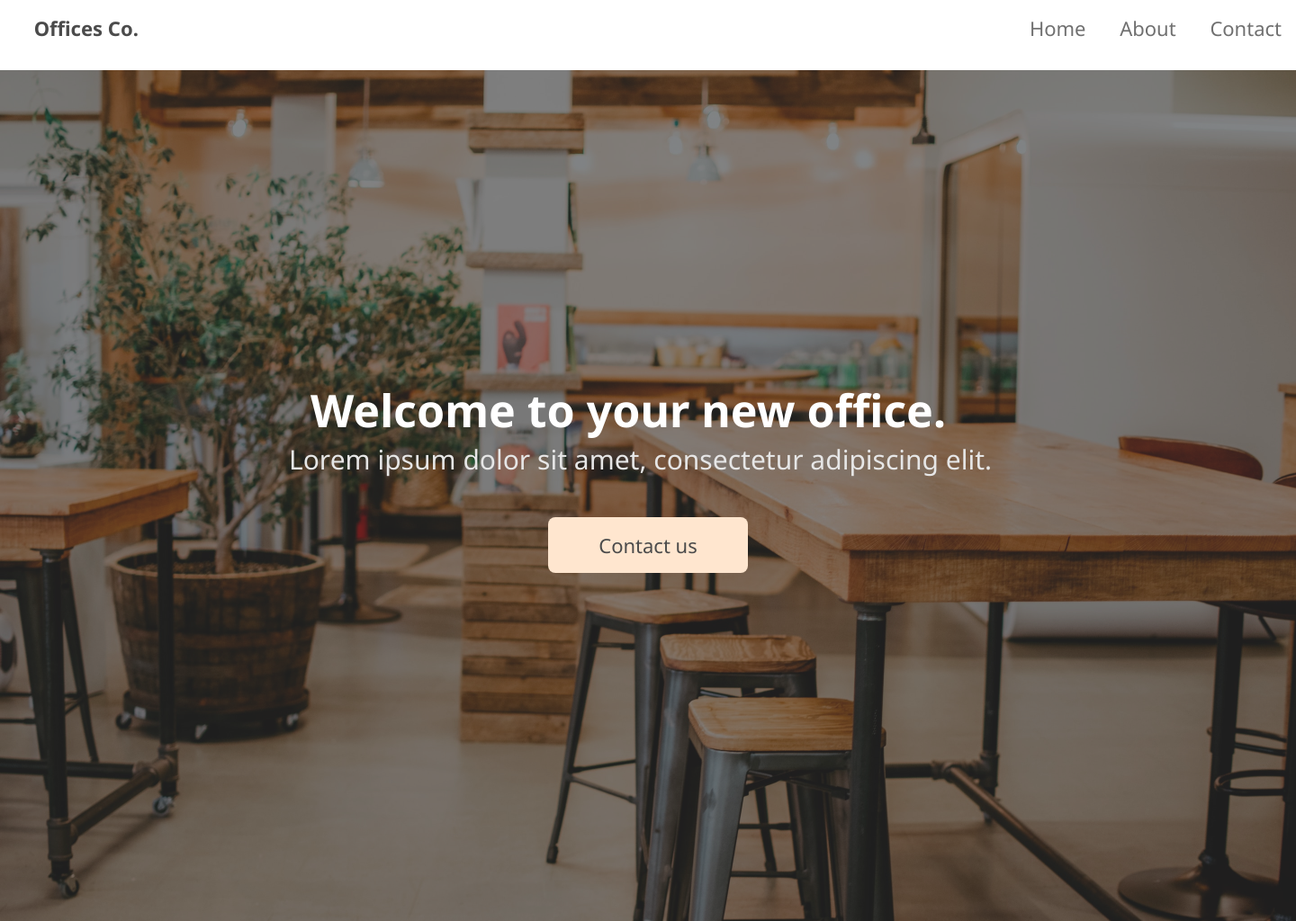
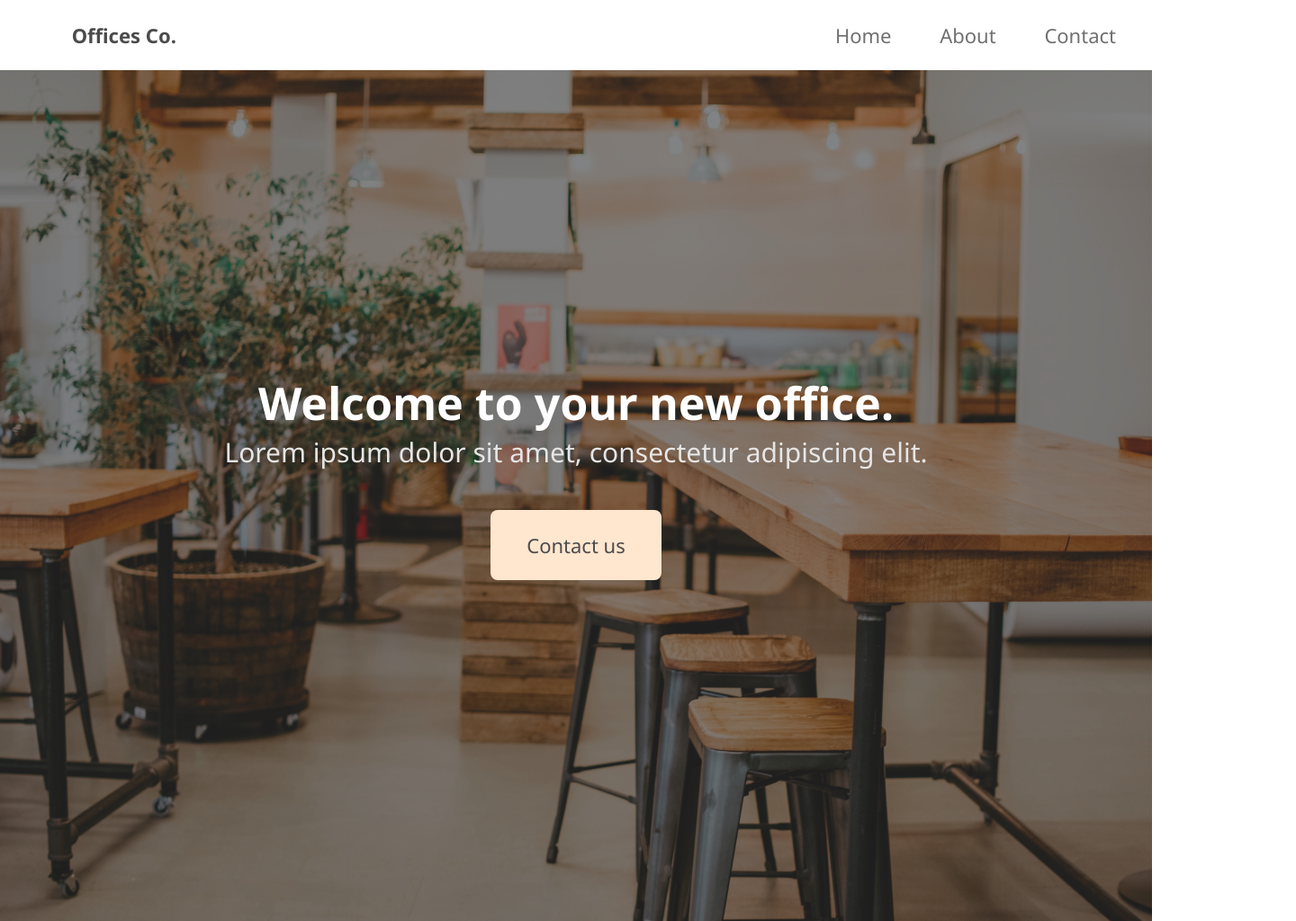
Before and after one commit to viveralia/vanilla-css, a website built with Parcel: page src/index.html in a window 1280 px wide. Shown: the whole page at 90% size, 1440 px wide, since content can reach past the window. Built offline with nearby package versions, Linux system fonts and the light colour scheme.

Commit message:
menu changes

```diff
--- a/src/index.html
+++ b/src/index.html
@@ -26,9 +26,11 @@
     </header>
 
     <section>
-      <h1>Welcome to your new office.</h1>
-      <p>Lorem ipsum dolor sit amet, consectetur adipiscing elit.</p>
-      <button>Contact us</button>
+      <div class="center">
+        <h1>Welcome to your new office.</h1>
+        <p>Lorem ipsum dolor sit amet, consectetur adipiscing elit.</p>
+        <button>Contact us</button>
+      </div>
     </section>
   </body>
 </html>
--- a/src/styles/index.scss
+++ b/src/styles/index.scss
@@ -7,30 +7,26 @@
 }
 
 header {
-  width: 1440px;
-  height: 78px;
-
   nav {
     font-family: Noto Sans;
     font-size: 22px;
-    line-height: 30px;
     text-align: right;
     display: flex;
     align-items: center;
 
     ul{
-      width: 1440px;
-    }
-
+      width: 100%;
+      padding-right: 1rem;
       li {
         color: #707070;
         font-weight: 500;
         display: inline-block;
-      margin: 1rem;
+        margin: 1.5rem;
+      }
     }
 
     .office {
-      width: 140px;
+      width: 200px;
       font-weight: 800;
       color: #4B4B4B;
       margin: 0 2rem;
@@ -40,16 +36,16 @@ header {
 
 section {
   background-image: url(../Background.png);
-  width: 1440px;
+  width: 100%;
   height: 946px;
   display: flex;
   align-items: center;
   justify-content: center;
-  flex-direction: column;
 
+  .center {
+    text-align: center;
     h1 {
       color: #FFFFFF;
-    width: 750px;
       height: 68px;
       font-family: Noto Sans;
       font-weight: bold;
@@ -59,7 +55,6 @@ section {
 
     p {
       color: #E6E6E6;
-    width: 798px;
       height: 41px;
       font-family: Noto Sans;
       font-weight: 500;
@@ -68,8 +63,7 @@ section {
     }
 
     button {
-    width: 222px;
-    height: 62px;
+      padding: 1.5rem 2.5rem;
       color: #4B4B4B;
       background-color: #FFE6CF;
       border-radius: 8px;
@@ -80,3 +74,4 @@ section {
       border: none;
     }
   }
+}
```
Lines whose indentation alone changed are shown as unchanged.
